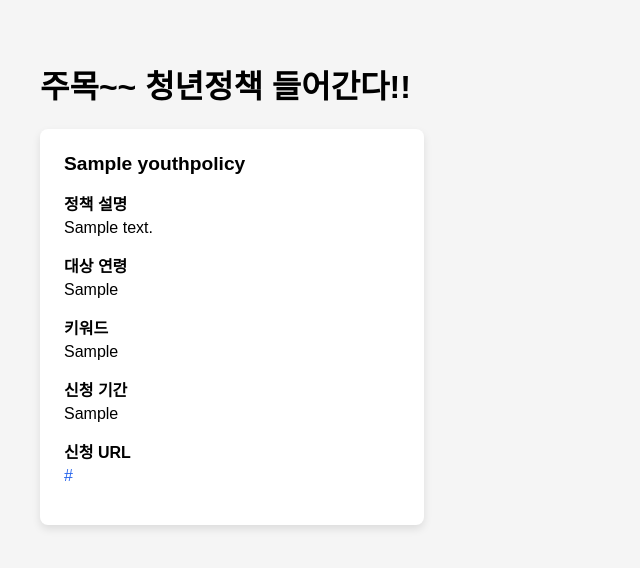
After one commit to choisieon/last-project, a Django app: page /policy/policies/ in a window 1280 px wide. The commit adds this page. Shown: the top 568 px of the page, without its empty margins (0-640 px from the left). Run offline with Django 5.2, Linux system fonts and the light colour scheme; tables that the repository leaves empty hold one stand-in row (values such as "Sample post").

Commit message:
청년정책 페이지 제작

```diff
--- a/chungsulmo_project/urls.py
+++ b/chungsulmo_project/urls.py
@@ -29,6 +29,7 @@ urlpatterns = [
     path('auth/', include('accounts.urls')),
     path('board/', include('board.urls')),
     path('mentor/', include('mentor.urls')),  # 멘토멘티 연결 추가
+    path('policy/', include('youth_policy.urls')) # youth_policy 앱으로 연결
 ]
 
 if settings.DEBUG:
--- a/community/templates/community/index.html
+++ b/community/templates/community/index.html
@@ -190,7 +190,7 @@
         <a href="{% url 'post_list' %}" class="menu-box {% block nav_community_active %}{% endblock %}">커뮤니티</a>
         <a href="{% url 'mentor_home' %}">멘토멘티</a>
         <a href="#">마이페이지</a>
-        <a href="#">청년정책</a>
+        <a href="{% url 'youth_policy:basic_page' %}">청년정책</a>
       </div>
     </div>
     <div class="top-right">
--- a/youth_policy/management/commands/import_policies.py
+++ b/youth_policy/management/commands/import_policies.py
@@ -18,7 +18,9 @@ class Command(BaseCommand):
                 description=row['정책설명'],
                 age_range=row['대상연령'],
                 keyword=row.get('정책키워드', ''),
-                region=row.get('시행지역', '')
+                region=row.get('시행지역', ''),
+                period=row.get('신청기간', ''),
+                URL_ADD=row.get('신청URL', ''),
             )
 
         self.stdout.write(self.style.SUCCESS("✅ 청년정책 데이터 저장 완료"))
--- a/youth_policy/models.py
+++ b/youth_policy/models.py
@@ -6,6 +6,8 @@ class YouthPolicy(models.Model):
     age_range = models.CharField("대상연령", max_length=50)
     keyword = models.CharField("정책키워드", max_length=100, blank=True)
     region = models.CharField("시행지역", max_length=100, blank=True)
+    period = models.CharField("신청기간", max_length=100, blank=True)
+    URL_ADD = models.URLField("신청URL", max_length=100, blank=True)
 
     def __str__(self):
         return self.name
--- /dev/null
+++ b/youth_policy/templates/basic_page.html
@@ -0,0 +1,123 @@
+<!DOCTYPE html>
+<html lang="ko">
+<head>
+  <meta charset="UTF-8">
+  <title>청년정책 목록</title>
+  <style>
+    body {
+      font-family: 'Noto Sans KR', sans-serif;
+      background-color: #f5f5f5;
+      padding: 2rem;
+    }
+
+    .card-grid {
+      display: grid;
+      grid-template-columns: repeat(3, 1fr);
+      gap: 1.5rem;
+      grid-auto-rows: 1fr; /* 🔹 행마다 동일한 높이 */
+    }
+
+    .policy-card {
+      background-color: white;
+      border-radius: 8px;
+      box-shadow: 0 4px 8px rgba(0,0,0,0.1);
+      padding: 1.5rem;
+      box-sizing: border-box;
+      transition: transform 0.2s;
+      display: flex;
+      flex-direction: column;
+      justify-content: space-between;
+      height: 100%; /* 🔹 셀 높이에 맞춤 */
+    }
+
+    .policy-card:hover {
+      transform: translateY(-4px);
+    }
+
+    .policy-title {
+      font-size: 1.2rem;
+      font-weight: bold;
+      margin-bottom: 1rem;
+    }
+
+    .policy-section {
+      margin-bottom: 1rem;
+    }
+
+    .policy-label {
+      font-weight: bold;
+      display: block;
+      margin-bottom: 0.25rem;
+    }
+
+    .empty {
+      color: #999;
+    }
+
+    a {
+      color: #2563eb;
+      text-decoration: none;
+    }
+
+    a:hover {
+      text-decoration: underline;
+    }
+
+    @media (max-width: 900px) {
+      .card-grid {
+        grid-template-columns: repeat(2, 1fr);
+      }
+    }
+
+    @media (max-width: 600px) {
+      .card-grid {
+        grid-template-columns: 1fr;
+      }
+    }
+  </style>
+</head>
+<body>
+  <h1>주목~~ 청년정책 들어간다!!</h1>
+
+  <div class="card-grid">
+    {% for policy in policies %}
+    <div class="policy-card">
+      <div>
+        <div class="policy-title">{{ policy.name }}</div>
+
+        <div class="policy-section">
+          <span class="policy-label">정책 설명</span>
+          <div>{{ policy.description }}</div>
+        </div>
+
+        <div class="policy-section">
+          <span class="policy-label">대상 연령</span>
+          <div>{% if policy.age_range %}{{ policy.age_range }}{% else %}<span class="empty">없음</span>{% endif %}</div>
+        </div>
+
+        <div class="policy-section">
+          <span class="policy-label">키워드</span>
+          <div>{% if policy.keyword %}{{ policy.keyword }}{% else %}<span class="empty">없음</span>{% endif %}</div>
+        </div>
+
+        <div class="policy-section">
+          <span class="policy-label">신청 기간</span>
+          <div>{% if policy.period %}{{ policy.period }}{% else %}<span class="empty">없음</span>{% endif %}</div>
+        </div>
+      </div>
+
+      <div class="policy-section">
+        <span class="policy-label">신청 URL</span>
+        <div>
+          {% if policy.URL_ADD and policy.URL_ADD != "nan" %}
+            <a href="{{ policy.URL_ADD }}" target="_blank">{{ policy.URL_ADD }}</a>
+          {% else %}
+            <span class="empty">없음</span>
+          {% endif %}
+        </div>
+      </div>
+    </div>
+    {% endfor %}
+  </div>
+</body>
+</html>
--- /dev/null
+++ b/youth_policy/urls.py
@@ -0,0 +1,8 @@
+from django.urls import path
+from . import views
+
+app_name = 'youth_policy'
+
+urlpatterns = [
+    path('policies/', views.basic_page, name='basic_page'),
+]
--- a/youth_policy/views.py
+++ b/youth_policy/views.py
@@ -1,3 +1,11 @@
-from django.shortcuts import render
+from django.shortcuts import render, get_object_or_404
+from .models import YouthPolicy
 
 # Create your views here.
+def basic_page(request):
+    policies = YouthPolicy.objects.all()
+    return render(request, 'basic_page.html', {'policies': policies})
+
+def youth_policy_detail(request, policy_id):
+    policy = get_object_or_404(YouthPolicy, id=policy_id)
+    return render(request, 'youth_policies.html', {'policy': policy})
```
Also changed, not shown: youth_policy/README.md, youth_policy/migrations/0002_youthpolicy_finish_youthpolicy_start.py (added), youth_policy/migrations/0003_remove_youthpolicy_finish_remove_youthpolicy_start_and_more.py (added), youth_policy/migrations/0004_alter_youthpolicy_url_add.py (added).
